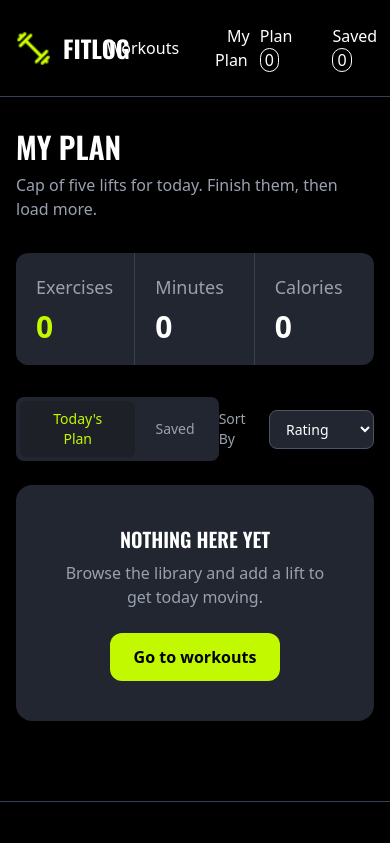
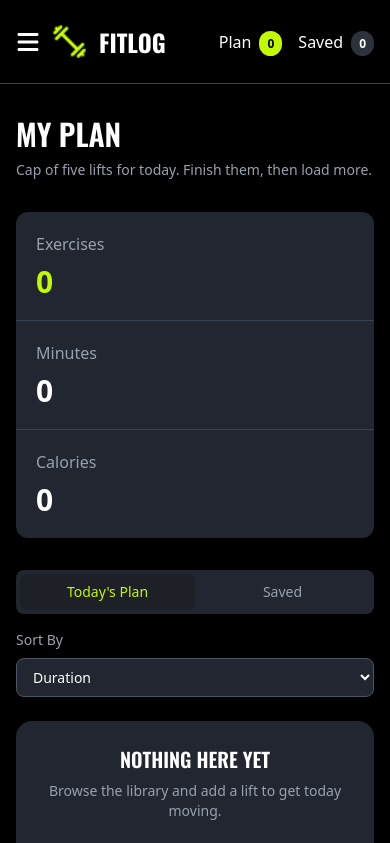
Before and after one commit to mdwakil2009/assigment-06, a Next.js app: page /workout/my-plan in a window 390 px wide. Shown: the top 843 px of the page. Built offline with nearby package versions, Linux system fonts and the light colour scheme.

Commit message:
added responsive design sort ,toast , functionnality

```diff
--- a/src/app/workout/my-plan/page.tsx
+++ b/src/app/workout/my-plan/page.tsx
@@ -1,4 +1,5 @@
 "use client";
+
 import MyPlanCard from "@/components/shared/MyPlanCard";
 import { WorkoutContext } from "@/context/WorkoutContext";
 import { oswald } from "@/lib/font";
@@ -8,68 +9,81 @@ import { IWorkoutLibrary } from "@/type/WorkoutLibrary";
 
 const MyPlan = () => {
   const { plan, saved } = useContext(WorkoutContext);
-  const [sortBy , setSortBy]= useState <"duration"| "calories"|"rating" >("rating")
 
+  const [sortBy, setSortBy] = useState<"duration" | "calories" | "rating">();
 
-  const sortWorkoutData = (library:IWorkoutLibrary[])=>{
-    const sortedWorkoutData =[...library]
+  const sortWorkoutData = (library: IWorkoutLibrary[]) => {
+    const sortedWorkoutData = [...library];
 
-    if(sortBy === "duration"){
-      sortedWorkoutData.sort((a,b)=> b.duration-a.duration)
-    } else if(sortBy === "calories"){
-      sortedWorkoutData.sort((a,b) => b.caloriesBurned- a.caloriesBurned)
-    } else if (sortBy === "rating"){
-      sortedWorkoutData.sort((a,b)=>b.rating- a.rating)
+    if (sortBy === "duration") {
+      sortedWorkoutData.sort((a, b) => b.duration - a.duration);
+    } else if (sortBy === "calories") {
+      sortedWorkoutData.sort((a, b) => b.caloriesBurned - a.caloriesBurned);
+    } else if (sortBy === "rating") {
+      sortedWorkoutData.sort((a, b) => b.rating - a.rating);
     }
-    return sortedWorkoutData
 
-  }
-  const sortedPlan = sortWorkoutData(plan)
-  const sortedSaved = sortWorkoutData(saved)
+    return sortedWorkoutData;
+  };
 
+  const sortedPlan = sortWorkoutData(plan);
+  const sortedSaved = sortWorkoutData(saved);
 
-  const minutes = plan.reduce((total:number, item:IWorkoutLibrary) => total + item.duration, 0);
-  const calories = plan.reduce((total:number, item:IWorkoutLibrary) => total + item.caloriesBurned, 0);
+  const minutes = plan.reduce(
+    (total: number, item: IWorkoutLibrary) => total + item.duration,
+    0,
+  );
+
+  const calories = plan.reduce(
+    (total: number, item: IWorkoutLibrary) => total + item.caloriesBurned,
+    0,
+  );
+
   const [tap, setTab] = useState("today");
-  const list = tap === "today" ? sortedPlan : sortedSaved;
+
+  const list = (tap === "today" ? sortedPlan : sortedSaved).filter(
+    (workout, index, self) =>
+      index === self.findIndex((item) => item.id === workout.id),
+  );
 
   return (
-    <div className=" text-white px-4 py-8">
-      <div className="  mx-auto max-w-[1200px]  w-full ">
+    <div className="text-white px-4 sm:px-6 py-8 md:py-10">
+      <div className="mx-auto max-w-[1200px] w-full">
         <h1
-          className={`text-3xl md:text-4xl font-semibold ${oswald.className}`}
+          className={`text-3xl sm:text-4xl font-semibold ${oswald.className}`}
         >
           MY PLAN
         </h1>
 
-        <p className="text-gray-400 mt-2 mb-8">
+        <p className="text-gray-400 mt-2 mb-8 text-sm sm:text-base">
           Cap of five lifts for today. Finish them, then load more.
         </p>
 
-        <div className="grid grid-cols-3 rounded-xl overflow-hidden mb-8 ">
-          <div className="bg-[#222630] border-r border-gray-700 p-5">
-            <p className="text-gray-400 text-lg mb-2">Exercises</p>
+        <div className="grid grid-cols-1 sm:grid-cols-3 rounded-xl overflow-hidden mb-8">
+          <div className="bg-[#222630] border-b sm:border-b-0 sm:border-r border-gray-700 p-5 sm:p-6">
+            <p className="text-gray-400 text-base sm:text-lg mb-2">Exercises</p>
+
             <h2 className="text-3xl font-bold text-[#C2F800]">{plan.length}</h2>
           </div>
 
-          <div className="bg-[#222630] border-r border-gray-700 p-5">
-            <p className="text-gray-400 text-lg mb-2">Minutes</p>
+          <div className="bg-[#222630] border-b sm:border-b-0 sm:border-r border-gray-700 p-5 sm:p-6">
+            <p className="text-gray-400 text-base sm:text-lg mb-2">Minutes</p>
+
             <h2 className="text-3xl font-bold">{minutes}</h2>
           </div>
 
-          <div className="bg-[#222630]  p-5">
-            <p className="text-gray-400 text-lg mb-2">Calories</p>
+          <div className="bg-[#222630] p-5 sm:p-6">
+            <p className="text-gray-400 text-base sm:text-lg mb-2">Calories</p>
+
             <h2 className="text-3xl font-bold">{calories}</h2>
           </div>
         </div>
 
-<div className="flex items-center justify-between w-full border-gray-700 mb-6">
-
-
-  <div className="flex bg-[#222630] rounded-lg p-1 w-fit">
+        <div className="flex flex-col md:flex-row md:items-center md:justify-between gap-4 w-full border-gray-700 mb-6">
+          <div className="flex bg-[#222630] rounded-lg p-1 w-full md:w-fit">
             <button
               onClick={() => setTab("today")}
-      className={`px-5 py-2 rounded-md text-sm font-medium ${
+              className={`flex-1 md:flex-none px-4 sm:px-5 py-2 rounded-md text-sm font-medium ${
                 tap === "today"
                   ? "text-[#C2F800] bg-[#1e2027]"
                   : "text-gray-400"
@@ -80,7 +94,7 @@ const MyPlan = () => {
 
             <button
               onClick={() => setTab("saved")}
-      className={`px-5 py-2 rounded-md text-sm font-medium ${
+              className={`flex-1 md:flex-none px-4 sm:px-5 py-2 rounded-md text-sm font-medium ${
                 tap === "saved"
                   ? "text-[#C2F800] bg-[#1e2027]"
                   : "text-gray-400"
@@ -90,43 +104,56 @@ const MyPlan = () => {
             </button>
           </div>
 
-
-  <div className="flex items-center gap-2">
-    <label className="text-sm text-gray-400">
-      Sort By
-    </label>
+          <div className="flex flex-col sm:flex-row sm:items-center gap-2 w-full md:w-auto">
+            <label className="text-sm text-gray-400">Sort By</label>
 
             <select
-      value={sortBy}
-      onChange={(e) => setSortBy(e.target.value as "duration"| "calories"|"rating"  )}
-      className="border border-gray-600 bg-[#222630] px-3 py-2 rounded-lg text-sm outline-none"
+              value={sortBy ?? ""}
+              onChange={(e) =>
+                setSortBy(e.target.value as "duration" | "calories" | "rating")
+              }
+              className="border border-gray-600 bg-[#222630]
+              text-white px-3 py-2 w-full sm:w-64 md:w-80
+                rounded-lg text-sm"
             >
               <option value="duration">Duration</option>
               <option value="calories">Calories</option>
               <option value="rating">Rating</option>
             </select>
           </div>
-
         </div>
 
-        <div className="bg-[#222630] rounded-2xl p-10">
+        {/* Workout List */}
+        <div
+          className={`rounded-2xl ${
+            list.length === 0 ? "bg-[#222630] p-6 sm:p-10" : ""
+          }`}
+        >
           {list.length > 0 ? (
-            list.map((library) => (
-              <MyPlanCard key={library.id} workoutlibrary={library} />
-            ))
+            <div className="space-y-4">
+              {list.map((library) => (
+                <MyPlanCard
+                  key={library.id}
+                  workoutlibrary={library}
+                  tap={tap}
+                />
+              ))}
+            </div>
           ) : (
             <div className="text-center">
               <h2 className={`text-xl font-semibold ${oswald.className}`}>
                 NOTHING HERE YET
               </h2>
 
-              <p className="text-gray-400 mt-2 mb-6">
+              <p className="text-gray-400 mt-2 mb-6 text-sm sm:text-base">
                 Browse the library and add a lift to get today moving.
               </p>
 
               <Link
                 href="/"
-                className="inline-block bg-[#C2F800] text-black font-bold px-6 py-3 rounded-xl"
+                className="inline-block bg-[#C2F800]
+                text-black font-bold px-5 sm:px-6 py-3
+                rounded-xl text-sm sm:text-base"
               >
                 Go to workouts
               </Link>
--- a/src/components/homepage/WorkoutCard.tsx
+++ b/src/components/homepage/WorkoutCard.tsx
@@ -2,7 +2,6 @@ import { oswald } from "@/lib/font";
 import { IWorkoutLibrary } from "@/type/WorkoutLibrary";
 import Image from "next/image";
 import Link from "next/link";
-import React from "react";
 import { FaRegStar } from "react-icons/fa6";
 import { PiTimerDuotone } from "react-icons/pi";
 import { TbBrandTinder } from "react-icons/tb";
--- a/src/components/homepage/WorkoutLibrary.tsx
+++ b/src/components/homepage/WorkoutLibrary.tsx
@@ -1,5 +1,4 @@
 import { oswald } from "@/lib/font";
-import Image from "next/image";
 import React from "react";
 import WorkoutCard from "./WorkoutCard";
 import { IWorkoutLibrary } from "@/type/WorkoutLibrary";
--- a/src/components/shared/MyPlanCard.tsx
+++ b/src/components/shared/MyPlanCard.tsx
@@ -1,22 +1,60 @@
+"use client";
 
+import { WorkoutContext } from "@/context/WorkoutContext";
 import { IWorkoutLibrary } from "@/type/WorkoutLibrary";
 import Image from "next/image";
 import Link from "next/link";
-import { FaRegStar } from "react-icons/fa6";
-import { PiTimerDuotone } from "react-icons/pi";
-import { TbBrandTinder } from "react-icons/tb";
+import { useContext } from "react";
+import { IoMdClose } from "react-icons/io";
+import { toast } from "react-toastify";
 
 interface IMyPlanCardProps {
   workoutlibrary: IWorkoutLibrary;
+  tap: string;
 }
 
-const MyPlanCard = ({ workoutlibrary }: IMyPlanCardProps) => {
+const MyPlanCard = ({
+  workoutlibrary,
+  tap,
+}: IMyPlanCardProps) => {
+  const { plan, setPlan, saved, setSaved } =
+    useContext(WorkoutContext);
+
+  const handleDone = () => {
+    const updatedPlan = plan.filter(
+      (item) => item.id !== workoutlibrary.id
+    );
+
+    setPlan(updatedPlan);
+
+    toast.success("Workout completed");
+  };
+
+  const handleRemove = () => {
+    if (tap === "today") {
+      const updatedPlan = plan.filter(
+        (item) => item.id !== workoutlibrary.id
+      );
+
+      setPlan(updatedPlan);
+
+      toast.success("Removed from today's plan");
+    } else {
+      const updatedSaved = saved.filter(
+        (item) => item.id !== workoutlibrary.id
+      );
+
+      setSaved(updatedSaved);
+
+      toast.success("Removed from saved list");
+    }
+  };
+
   return (
-   <div className="bg-[#222630] border border-gray-700 rounded-2xl p-4 mb-4">
+    <div className="bg-[#222630] border border-gray-700 rounded-3xl p-4">
       <div className="flex flex-col md:flex-row gap-5">
 
-    {/* Image */}
-    <div className="w-full md:w-48 h-32 shrink-0 overflow-hidden rounded-xl">
+        <div className="w-full md:w-48 h-32 overflow-hidden rounded-xl">
           <Image
             src={workoutlibrary.image}
             alt={workoutlibrary.name}
@@ -26,7 +64,6 @@ const MyPlanCard = ({ workoutlibrary }: IMyPlanCardProps) => {
           />
         </div>
 
-    {/* Workout Content */}
         <div className="flex-1">
           <h3 className="text-xl font-semibold text-white mb-2">
             {workoutlibrary.name}
@@ -37,24 +74,27 @@ const MyPlanCard = ({ workoutlibrary }: IMyPlanCardProps) => {
           </p>
 
           <div className="flex flex-wrap gap-2 mb-4">
-        {workoutlibrary.muscleGroups.map((muscle, index) => (
+            {workoutlibrary.muscleGroups.map(
+              (muscle, index) => (
                 <span
                   key={index}
                   className="bg-[#C2F800] text-black px-3 py-1 rounded-full text-xs font-medium"
                 >
                   {muscle}
                 </span>
-        ))}
+              )
+            )}
           </div>
 
           <div className="flex gap-5 text-sm text-gray-300">
             <span>{workoutlibrary.duration} min</span>
-        <span>{workoutlibrary.caloriesBurned} kcal</span>
+            <span>
+              {workoutlibrary.caloriesBurned} kcal
+            </span>
             <span>{workoutlibrary.rating}</span>
           </div>
         </div>
 
-    {/* Buttons */}
         <div className="flex items-center justify-end gap-3 md:w-auto">
 
           <Link
@@ -63,21 +103,22 @@ const MyPlanCard = ({ workoutlibrary }: IMyPlanCardProps) => {
           >
             View Details
           </Link>
-
+          {tap === "today" && (
             <button
+              onClick={handleDone}
               className="bg-[#C2F800] text-black px-4 py-2 rounded-lg text-sm font-semibold whitespace-nowrap"
             >
               Mark as Done
             </button>
-
+          )}
           <button
-        className="border border-gray-600 px-3 py-2 rounded-lg text-gray-400 hover:text-red-400"
+            onClick={handleRemove}
+            className="border border-gray-600 px-3 py-2 rounded-lg text-gray-400 hover:text-red-400 cursor-pointer"
           >
-        ✕
+            <IoMdClose />
           </button>
 
         </div>
-
       </div>
     </div>
   );
--- a/src/components/shared/Navber.tsx
+++ b/src/components/shared/Navber.tsx
@@ -1,22 +1,44 @@
+"use client";
+
+import { WorkoutContext } from "@/context/WorkoutContext";
+import { useContext, useState } from "react";
 import Image from "next/image";
 import Link from "next/link";
 import logo from "@/assets/logo.png";
 import { oswald } from "@/lib/font";
+import { FaBars, FaXmark } from "react-icons/fa6";
+import { usePathname } from "next/navigation";
 
 const Navbar = () => {
+  const { plan, saved } = useContext(WorkoutContext);
+
+  const [Open, setOpen] = useState(false);
+  const pathname = usePathname();
+
   return (
-    <div className="text-white border-b border-gray-700 ">
-      <nav className=" flex justify-between items-center py-6 max-w-7xl mx-auto px-4">
-        <div className="flex items-center font-bold text-2xl gap-3">
-          <Image src={logo} className="h-[35px] w-[35px]" alt="Fitlog logo" />
-          <h4 className={`${oswald.className}`}>FITLOG</h4>
+    <div className="text-white border-b border-gray-700">
+      <nav className="flex justify-between items-center py-6 max-w-7xl mx-auto px-4">
+        <div className="flex items-center gap-3">
+          <button onClick={() => setOpen(!Open)} className="md:hidden text-2xl">
+            {Open ? <FaXmark /> : <FaBars />}
+          </button>
+
+          <div className="flex items-center font-bold text-2xl gap-3">
+            <Image src={logo} className="h-[35px] w-[35px]" alt="Fitlog logo" />
+
+            <h4 className={`${oswald.className}`}>FITLOG</h4>
+          </div>
         </div>
 
-        <ul className="flex items-center gap-6">
+        <ul className="hidden md:flex items-center gap-6">
           <li>
             <Link
               href="/"
-              className="text-white px-3 py-2 hover:bg-gray-600 rounded-full active:text-shadow-green-500"
+              className={`px-3 py-2 rounded-full font-bold ${
+                pathname === "/"
+                  ? "text-[#C2F800]"
+                  : "text-gray-300 hover:bg-gray-600"
+              }`}
             >
               Workouts
             </Link>
@@ -25,29 +47,59 @@ const Navbar = () => {
           <li>
             <Link
               href="/workout/my-plan"
-              className="text-white px-3 py-2 hover:bg-gray-600 rounded-full active:text-shadow-green-500"
+              className={`px-3 py-2 rounded-full font-bold ${
+                pathname === "/workout/my-plan"
+                  ? "text-[#C2F800]"
+                  : "text-gray-300 hover:bg-gray-600"
+              }`}
             >
               My Plan
             </Link>
           </li>
         </ul>
 
-        <div className="flex justify-center gap-10">
-          <Link href="">
-            Plan{" "}
-            <span className="border border-1 rounded-full px-1 items-center">
-              0
+        <div className="flex items-center gap-4 md:gap-10">
+          <Link href="/workout/my-plan">
+            Plan
+            <span className="ml-2 bg-[#C2F800] text-black px-2 py-1 rounded-full text-xs font-bold">
+              {plan.length}
             </span>
           </Link>
 
-          <Link href="">
-            Saved{" "}
-            <span className="border border-1 rounded-full px-1 items-center">
-              0
+          <Link href="/workout/my-plan">
+            Saved
+            <span className="ml-2 bg-[#2D313B] text-white px-2 py-1 rounded-full text-xs font-bold">
+              {saved.length}
             </span>
           </Link>
         </div>
       </nav>
+
+      {Open && (
+        <div className="md:hidden border-t border-gray-700 px-4 py-5">
+          <ul className="flex flex-col gap-4">
+            <li>
+              <Link
+                href="/"
+                onClick={() => setOpen(false)}
+                className="block text-gray-300 hover:text-[#C2F800] font-bold"
+              >
+                Workouts
+              </Link>
+            </li>
+
+            <li>
+              <Link
+                href="/workout/my-plan"
+                onClick={() => setOpen(false)}
+                className="block text-gray-300 hover:text-[#C2F800] font-bold"
+              >
+                My Plan
+              </Link>
+            </li>
+          </ul>
+        </div>
+      )}
     </div>
   );
 };
--- a/src/components/workoutDetails/PlanButton.tsx
+++ b/src/components/workoutDetails/PlanButton.tsx
@@ -1,27 +1,39 @@
-"use client"
-import { WorkoutContext } from '@/context/WorkoutContext';
-import { IWorkoutLibrary } from '@/type/WorkoutLibrary';
-import React, { useContext } from 'react';
-import { LuCalendarPlus2 } from 'react-icons/lu';
-import { toast } from 'react-toastify';
+"use client";
 
-const PlanButton = ({library}:{library:IWorkoutLibrary}) => {
-     const {plan, setPlan} = useContext(WorkoutContext)
+import { WorkoutContext } from "@/context/WorkoutContext";
+import { IWorkoutLibrary } from "@/type/WorkoutLibrary";
+import React, { useContext } from "react";
+import { LuCalendarPlus2 } from "react-icons/lu";
+import { toast } from "react-toastify";
 
-     const handlePlanButton = () =>{
-     console.log('today plan button triggered' ,library)
-     setPlan([...plan , library])
-     toast.success(`you have a plan"${library.id}"`)
-     }
-     return (
-              <button className=" flex items-center justify-center gap-2 bg-[#C2F800]
-               text-black font-bold px-4 py-2 rounded-xl hover:bg-[#222630 cursor-pointer "
-               onClick={()=>handlePlanButton()}>
-                  <LuCalendarPlus2 />
+const PlanButton = ({ library }: { library: IWorkoutLibrary }) => {
+  const { plan, setPlan } = useContext(WorkoutContext);
 
-                  Add to today's plan
-                </button>
-     );
+  const handlePlanButton = () => {
+    const addedWorkout = plan.filter(
+      (item) => item.id === library.id
+    );
+
+    if (addedWorkout.length > 0) {
+       return toast.error("Already added to today's plan");
+    }
+
+    setPlan([...plan, library]);
+
+    toast.success("Added to today's plan");
+  };
+
+  return (
+    <button
+      className="flex items-center justify-center gap-2 bg-[#C2F800]
+      text-black font-bold px-4 py-2 rounded-xl
+      cursor-pointer"
+      onClick={handlePlanButton}
+    >
+      <LuCalendarPlus2 />
+      Add to today's plan
+    </button>
+  );
 };
 
 export default PlanButton;
--- a/src/components/workoutDetails/SavedButton.tsx
+++ b/src/components/workoutDetails/SavedButton.tsx
@@ -1,22 +1,36 @@
-"use client"
-import { WorkoutContext } from '@/context/WorkoutContext';
-import { IWorkoutLibrary } from '@/type/WorkoutLibrary';
-import React, { useContext } from 'react';
-import { FaBookmark } from 'react-icons/fa6';
-import { toast } from 'react-toastify';
+"use client";
 
-const SavedButton = ({library}:{library:IWorkoutLibrary}) => {
-     const {saved, setSaved} = useContext(WorkoutContext)
+import { WorkoutContext } from "@/context/WorkoutContext";
+import { IWorkoutLibrary } from "@/type/WorkoutLibrary";
+import React, { useContext } from "react";
+import { FaBookmark } from "react-icons/fa6";
+import { toast } from "react-toastify";
 
-     const handleSavedButton = () =>{
-     console.log('today plan button triggered' ,library)
-     setSaved([...saved , library])
-     toast.success(`you have a saved"${library.id}"`)
+const SavedButton = ({ library }: { library: IWorkoutLibrary }) => {
+  const { saved, setSaved } = useContext(WorkoutContext);
+
+  const handleSavedButton = () => {
+    const savedWorkout = saved.filter(
+      (item) => item.id === library.id
+    );
+
+    if (savedWorkout.length > 0) {
+      return toast.error("Already saved to your list");
+
     }
+
+    setSaved([...saved, library]);
+
+    toast.success("Saved for later");
+  };
+
   return (
-        <button className="flex items-center justify-center gap-2 border border-gray-600 px-4 py-2 rounded-xl
-        font-bold hover:bg-[#222630] text-white cursor-pointer "
-        onClick={()=>handleSavedButton()}>
+    <button
+      className="flex items-center justify-center gap-2
+      border border-gray-600 px-4 py-2 rounded-xl
+      font-bold text-white cursor-pointer"
+      onClick={handleSavedButton}
+    >
       <FaBookmark />
       Save for later
     </button>
--- a/src/context/WorkoutContext.tsx
+++ b/src/context/WorkoutContext.tsx
@@ -3,8 +3,6 @@ import { IWorkoutLibrary } from "@/type/WorkoutLibrary";
 import React, {
   createContext,
   ReactNode,
-  use,
-  useContext,
   useState,
 } from "react";
 interface WorkoutContextType {
```
Also changed, not shown: src/components/homepage/Banner.tsx (+9 -5 lines). Lines whose indentation alone changed are shown as unchanged.
